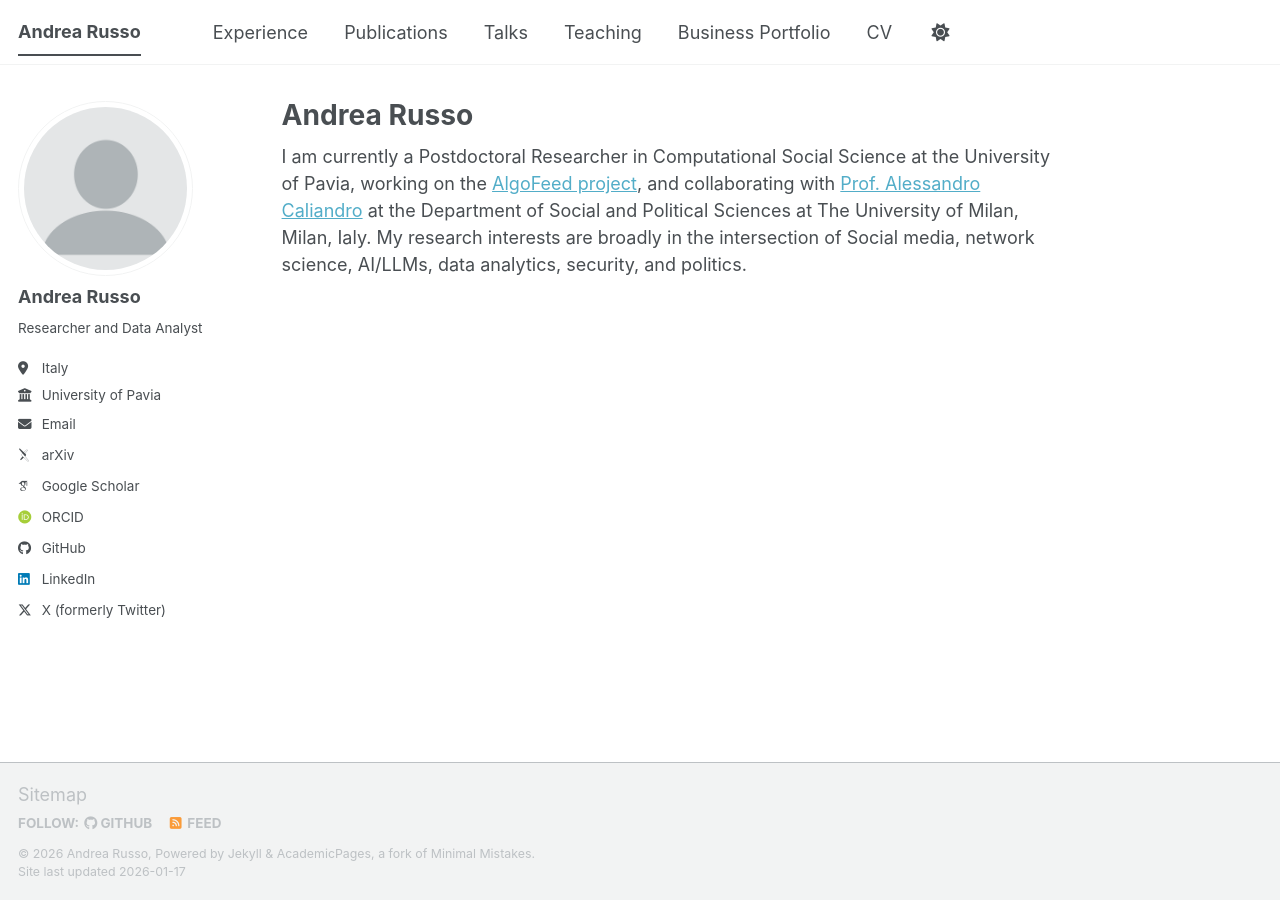
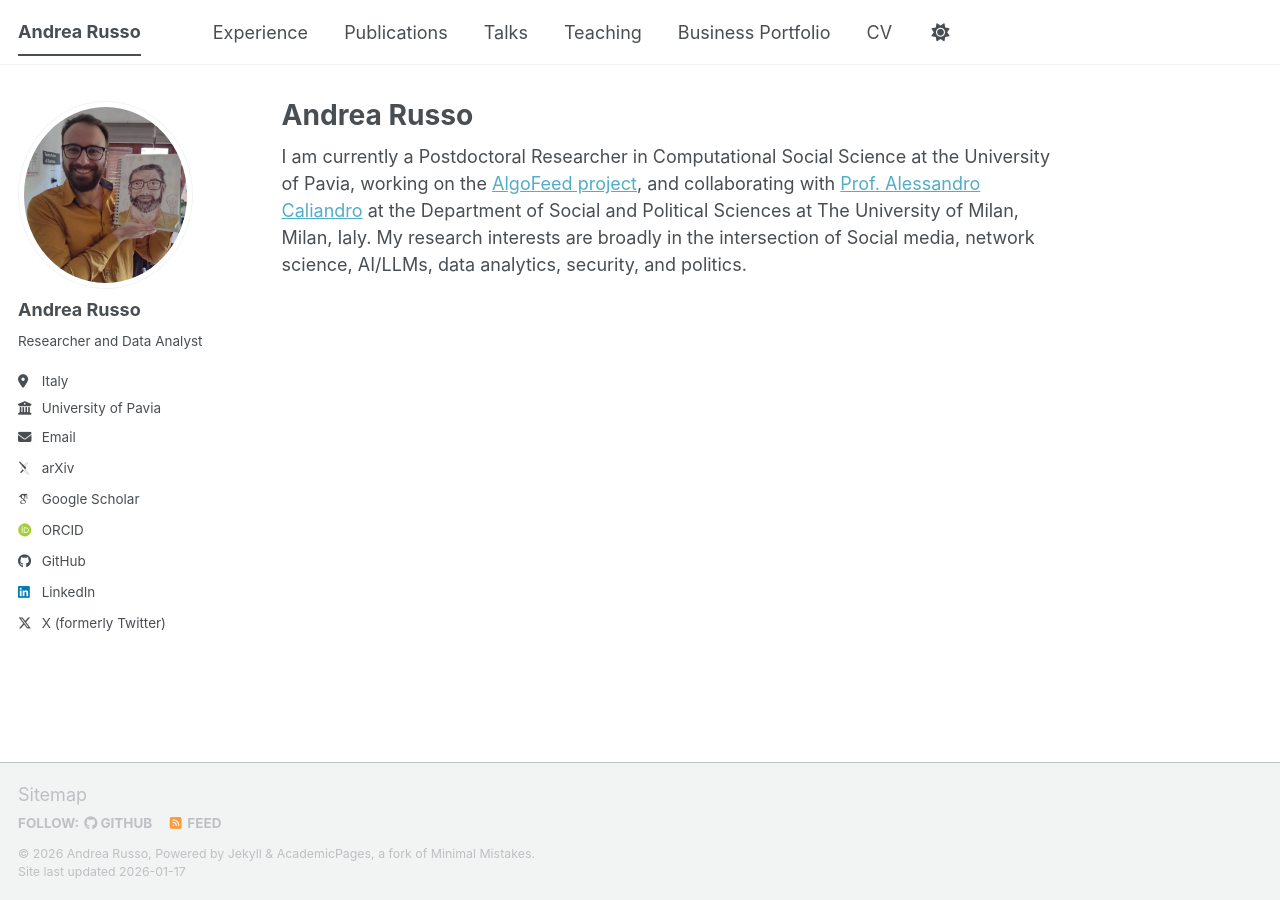
Before and after one commit to AndreaRussoPhD/AndreaRussoPhD.github.io, a Jekyll site: the page built from _pages/about.md, in a window 1280 px wide. Built offline with Jekyll 4.4.1, drawn with Linux system fonts in a browser that asks for light colours; some web fonts are replaced; a script bundle is joined from its source files by our own code; library files that are not in the unit come from our copies.

Commit message:
Update _config.yml

```diff
--- a/_config.yml
+++ b/_config.yml
@@ -24,7 +24,7 @@ repository          : "AndreaRussoPhD/AndreaRussoPhD.github.io"
 #               Additional customization can be done by editing /_includes/author-profile.html
 author:
   # Biographic information
-  avatar           : "profile.png"
+  avatar           : "photo_2025-12-28_22-05-05Grande.jpg"
   name             : "Andrea Russo"
   pronouns         : # example: "she/her"
   #bio              : "I am currently a Post-doc researcher at University of Pavia in Computational Social Science, with Prof. Alessandro Caliandro in the Department of Social and Political Sciences at The University of Milan, Milan, Ialy. My research interests are broadly in the intersection of Social media, network science, AI/LLMs, data analytics, security, and politics."
```
